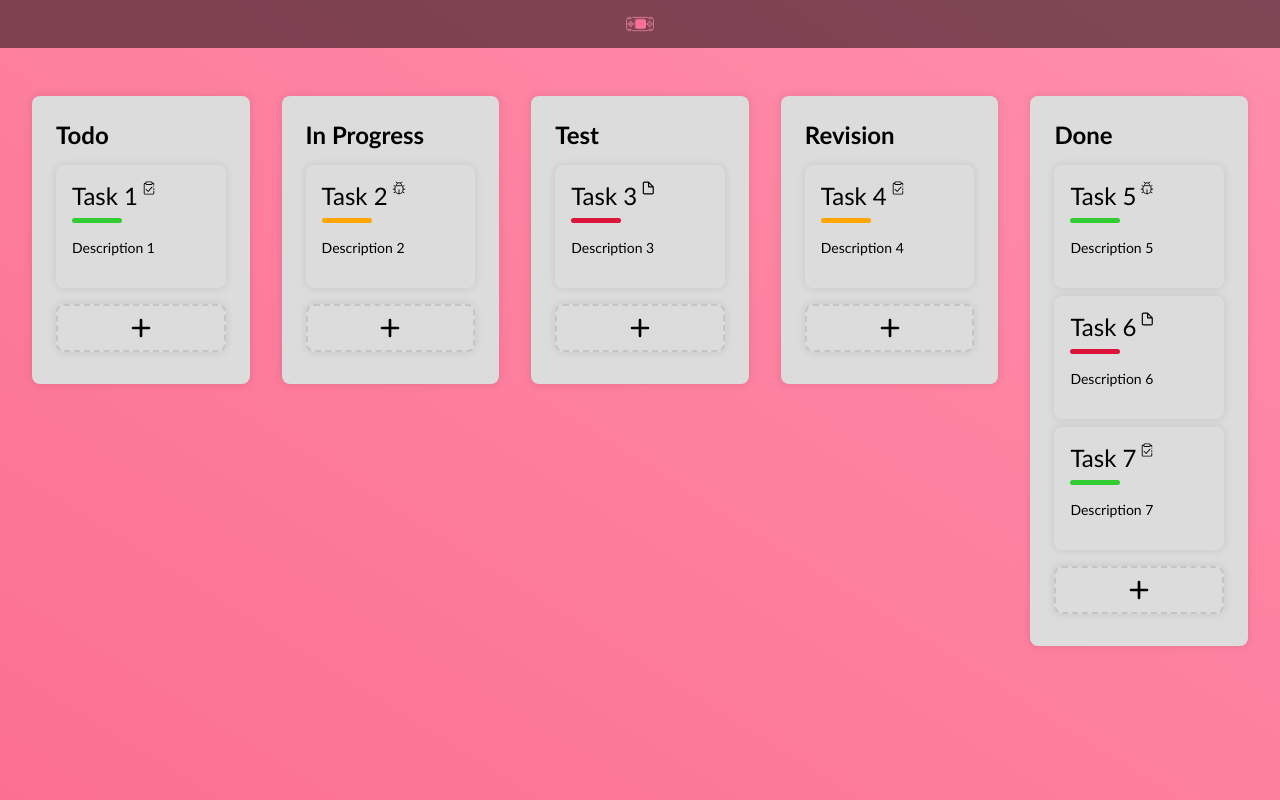
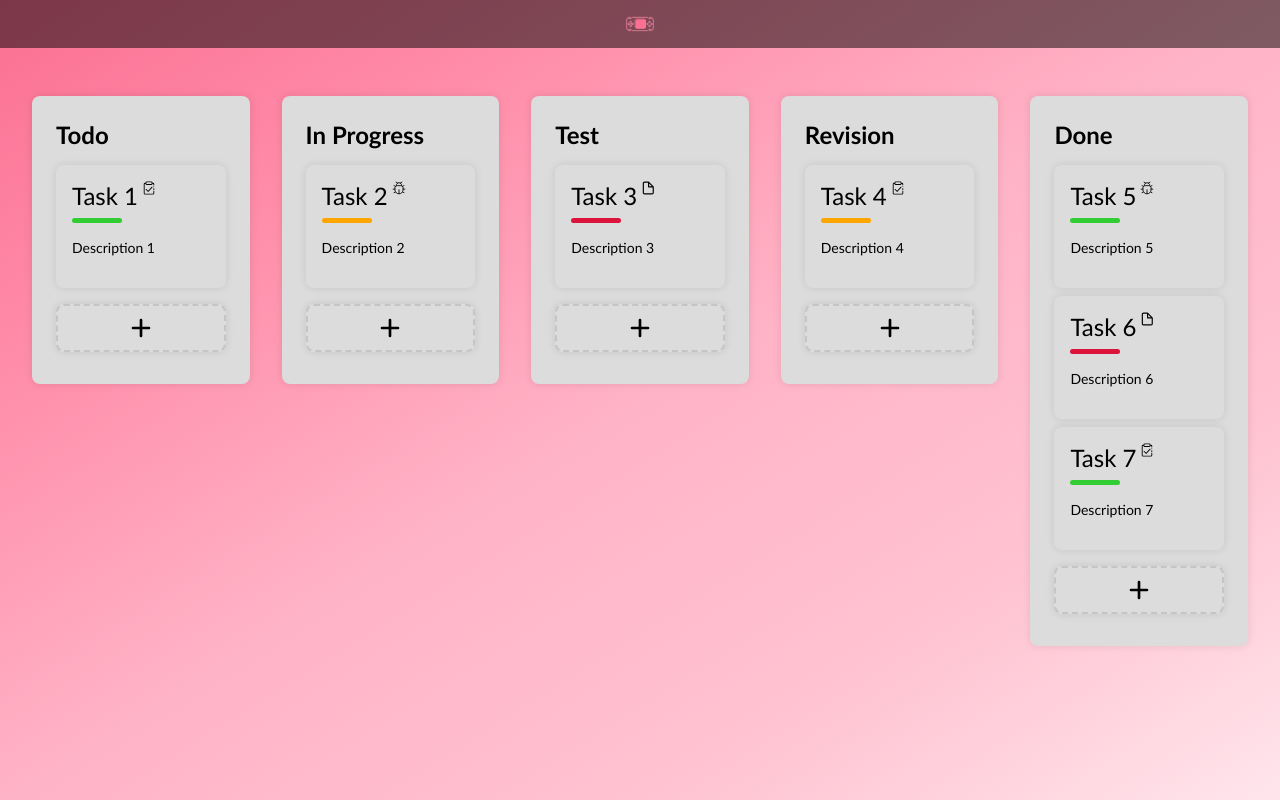
Before and after one commit to RodriAsime/rodri-trello, a Vue app: page / in a window 1280 px wide. Built offline with nearby package versions, Linux system fonts and the light colour scheme.

Commit message:
chore: change styles

```diff
--- a/src/assets/base.css
+++ b/src/assets/base.css
@@ -15,17 +15,6 @@
 
 }
 
-/* semantic color variables for this project */
-:root {
-
-}
-
-@media (prefers-color-scheme: dark) {
-  :root {
-
-  }
-}
-
 *,
 *::before,
 *::after {
@@ -37,7 +26,12 @@
 }
 
 body{
-  background: linear-gradient(to right top, var(--rose-pompadur) 0%, var(--baker-miller-pink) 100%);
+  background: linear-gradient(to left top,
+  var(--misty-rose),
+  var(--pink),
+  var(--cherry-blossom-pink),
+  var(--baker-miller-pink),
+  var(--rose-pompadur));
   background-repeat: no-repeat;
   min-height: 100vh;
 }
--- a/src/components/common/MainModal.vue
+++ b/src/components/common/MainModal.vue
@@ -23,7 +23,7 @@ import { closeModal, modalVisible, slotTarget } from '@/composables/modal'
 }
 .modal::backdrop {
   content: '';
-  background-color: rgba(0, 0, 0, 0.5);
+  background-color: var(--semi-transparent-dark);
 }
 .modal:focus,
 .modal:focus-within,
--- a/src/components/common/SelectorComponent.vue
+++ b/src/components/common/SelectorComponent.vue
@@ -26,12 +26,11 @@ const closeList = () => {
 <style scoped>
 .selector {
   display: grid;
-  box-shadow: 0 0 0.1rem 0.1rem var(--semi-transparent-dark);
   position: relative;
   padding: 0.5rem;
   cursor: pointer;
-  border-radius: 0.3rem;
   min-width: 7rem;
+  border-bottom: 0.1rem solid var(--semi-transparent-dark);
 }
 .selector__actual {
   display: block;
@@ -44,8 +43,7 @@ const closeList = () => {
   position: absolute;
   top: 0;
   width: 100%;
-  background-color: var(--pure-white);
-  box-shadow: 0 0 0.1rem 0.1rem var(--semi-transparent-dark);
+  background-color: var(--pink);
 }
 .selector__item {
   cursor: pointer;
--- a/src/components/tasks/AddTask.vue
+++ b/src/components/tasks/AddTask.vue
@@ -27,7 +27,7 @@ defineProps<{
   overflow: hidden;
   border-radius: 0.5rem;
   background-color: var(--color-white);
-  box-shadow: 0 0 0.5rem rgba(0, 0, 0, 0.1);
+  box-shadow: 0 0 0.5rem var(--semi-transparent);
   border: 0.125rem dashed var(--semi-transparent);
   cursor: pointer;
 }
```
